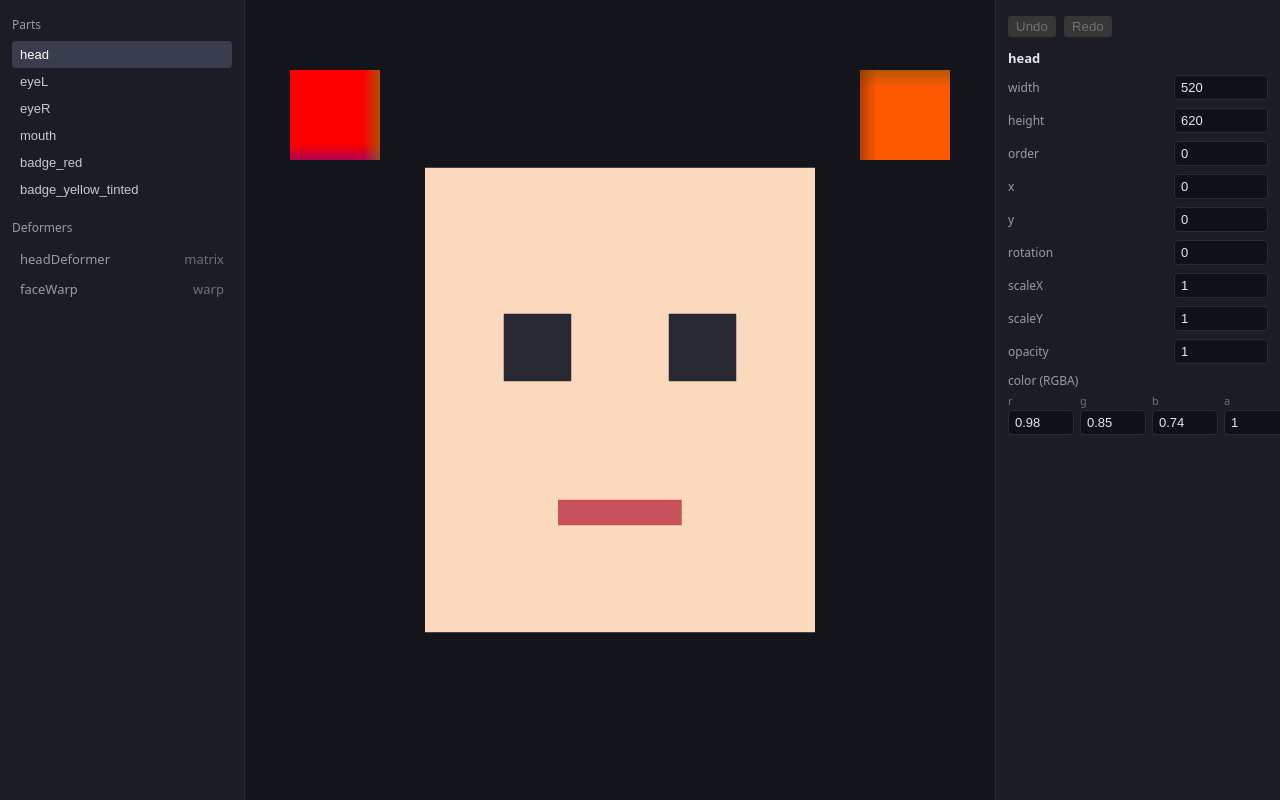
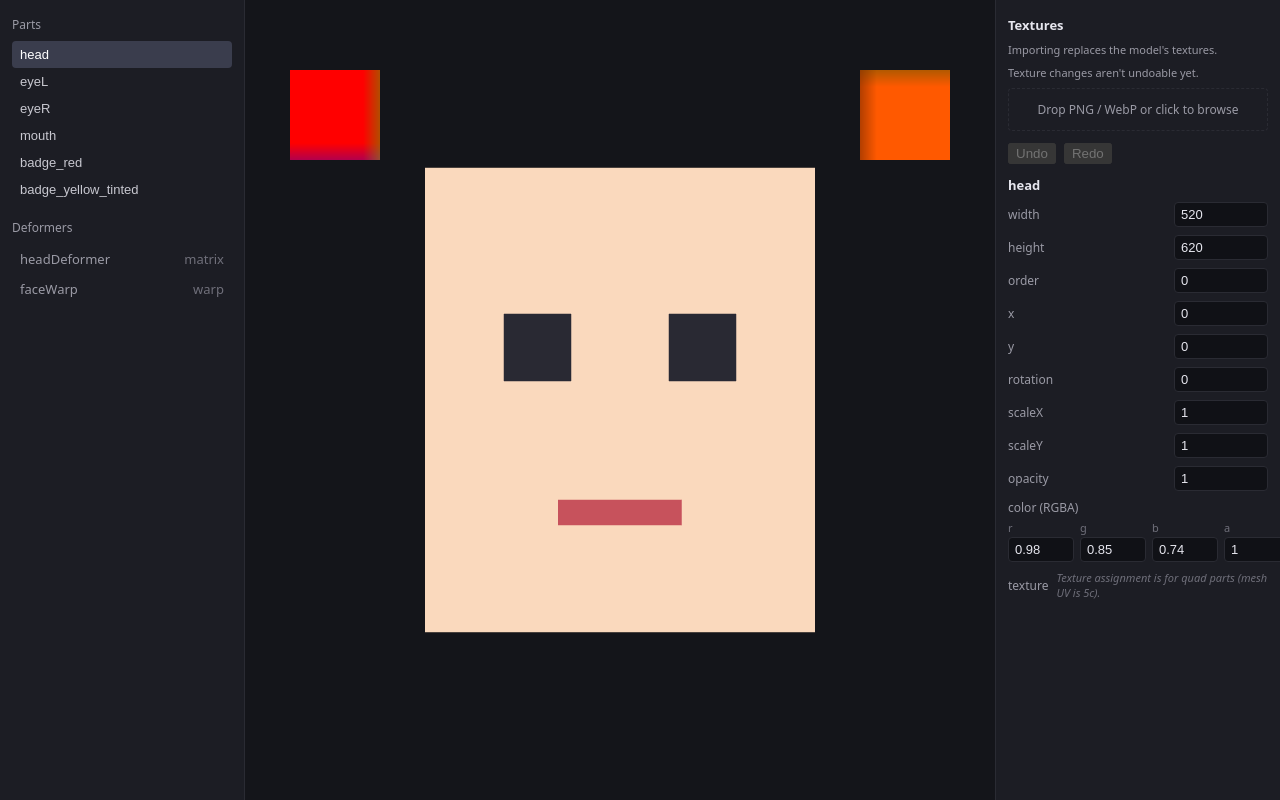
Before and after one commit to zeikar/iki, a React (Vite) app in the folder examples/editor/: page / in a window 1280 px wide. Both pictures are taken after a click on the button "head". Shown: the top 800 px of the page. Built offline with nearby package versions, Linux system fonts and the light colour scheme.

Commit message:
feat(editor): atlas import panel + quad-only per-part texture picker

```diff
--- a/examples/editor/src/App.tsx
+++ b/examples/editor/src/App.tsx
@@ -2,6 +2,7 @@ import type { IkiPlayer } from "@iki/engine";
 import { IkiFormatError } from "@iki/format";
 import { useRef } from "react";
 
+import { AtlasPanel } from "./AtlasPanel";
 import { Inspector } from "./Inspector";
 import { PartsTree } from "./PartsTree";
 import { Preview } from "./Preview";
@@ -68,6 +69,7 @@ export function App() {
           overflowY: "auto",
         }}
       >
+        <AtlasPanel />
         <Inspector />
         {exportError && (
           <p
--- /dev/null
+++ b/examples/editor/src/AtlasPanel.tsx
@@ -0,0 +1,221 @@
+import { useRef, useState } from "react";
+
+import { decodeImageFile } from "./atlas-image";
+import { useEditorStore } from "./store";
+
+const labelStyle = { fontSize: 12, color: "#9a9aa5" } as const;
+
+const errorStyle = {
+  margin: 0,
+  padding: "8px 10px",
+  background: "#3a1a1a",
+  border: "1px solid #7a2a2a",
+  borderRadius: 4,
+  color: "#f08080",
+  fontSize: 12,
+  wordBreak: "break-word" as const,
+};
+
+/**
+ * Atlas image import panel. Handles file-input + drop zone, calls
+ * decodeImageFile per file, then commits via importAtlasSources.
+ *
+ * Decode-stage (allSettled): if ANY file rejects, close every fulfilled
+ * bitmap in the batch and surface the error without importing.
+ * Commit-stage: importAtlasSources returns false on failure; the store already
+ * closed the uncommitted bitmaps — surface atlasError without re-closing.
+ */
+export function AtlasPanel() {
+  const atlasSources = useEditorStore((s) => s.atlasSources);
+  const atlasError = useEditorStore((s) => s.atlasError);
+  const importAtlasSources = useEditorStore((s) => s.importAtlasSources);
+  const removeAtlasSource = useEditorStore((s) => s.removeAtlasSource);
+  const setAtlasError = useEditorStore((s) => s.setAtlasError);
+
+  const fileInputRef = useRef<HTMLInputElement>(null);
+  const [decodeError, setDecodeError] = useState<string | null>(null);
+  const [dragOver, setDragOver] = useState(false);
+
+  async function handleFiles(files: FileList | File[]) {
+    const fileArray = Array.from(files);
+    if (fileArray.length === 0) return;
+
+    setDecodeError(null);
+    setAtlasError(null);
+
+    const results = await Promise.allSettled(
+      fileArray.map((f) => decodeImageFile(f)),
+    );
+
+    // Decode-stage: if ANY rejected, close all fulfilled bitmaps and abort.
+    const hasReject = results.some((r) => r.status === "rejected");
+    if (hasReject) {
+      for (const r of results) {
+        if (r.status === "fulfilled") {
+          r.value.bitmap.close();
+        }
+      }
+      const firstRejection = results.find((r) => r.status === "rejected");
+      const msg =
+        firstRejection?.status === "rejected"
+          ? firstRejection.reason instanceof Error
+            ? firstRejection.reason.message
+            : String(firstRejection.reason)
+          : "Unknown decode error";
+      setDecodeError(msg);
+      return;
+    }
+
+    // All fulfilled — commit the batch. Store closes bitmaps on failure.
+    const decoded = results.map((r) => {
+      // We know all are fulfilled at this point.
+      return (
+        r as PromiseFulfilledResult<Awaited<ReturnType<typeof decodeImageFile>>>
+      ).value;
+    });
+
+    importAtlasSources(decoded);
+    // On false return, atlasError is already set in the store — UI surfaces it.
+  }
+
+  function onFileInputChange(e: React.ChangeEvent<HTMLInputElement>) {
+    if (e.currentTarget.files) {
+      void handleFiles(e.currentTarget.files);
+      // Reset so the same file can be re-selected.
+      e.currentTarget.value = "";
+    }
+  }
+
+  function onDragOver(e: React.DragEvent<HTMLDivElement>) {
+    e.preventDefault();
+    setDragOver(true);
+  }
+
+  function onDragLeave() {
+    setDragOver(false);
+  }
+
+  function onDrop(e: React.DragEvent<HTMLDivElement>) {
+    e.preventDefault();
+    setDragOver(false);
+    if (e.dataTransfer.files) {
+      void handleFiles(e.dataTransfer.files);
+    }
+  }
+
+  return (
+    <div style={{ display: "flex", flexDirection: "column", gap: 8 }}>
+      <p style={{ margin: 0, fontSize: 13, color: "#e6e6ee", fontWeight: 600 }}>
+        Textures
+      </p>
+
+      <p style={{ margin: 0, fontSize: 11, color: "#9a9aa5" }}>
+        Importing replaces the model&apos;s textures.
+      </p>
+      <p style={{ margin: 0, fontSize: 11, color: "#9a9aa5" }}>
+        Texture changes aren&apos;t undoable yet.
+      </p>
+
+      {/* Drop zone + file input trigger */}
+      <div
+        onDragOver={onDragOver}
+        onDragLeave={onDragLeave}
+        onDrop={onDrop}
+        onClick={() => fileInputRef.current?.click()}
+        style={{
+          border: `1px dashed ${dragOver ? "#6a6aff" : "#2a2b33"}`,
+          borderRadius: 4,
+          padding: "12px 8px",
+          textAlign: "center",
+          cursor: "pointer",
+          background: dragOver ? "#1e1e30" : "transparent",
+          color: "#9a9aa5",
+          fontSize: 12,
+          userSelect: "none",
+        }}
+      >
+        Drop PNG / WebP or click to browse
+      </div>
+      <input
+        ref={fileInputRef}
+        type="file"
+        accept="image/png,image/webp"
+        multiple
+        style={{ display: "none" }}
+        onChange={onFileInputChange}
+      />
+
+      {/* Decode-stage error */}
+      {decodeError && <p style={errorStyle}>{decodeError}</p>}
+      {/* Commit-stage error (from store) */}
+      {atlasError && <p style={errorStyle}>{atlasError}</p>}
+
+      {/* Source list */}
+      {atlasSources.length > 0 && (
+        <ul
+          style={{
+            listStyle: "none",
+            margin: 0,
+            padding: 0,
+            display: "flex",
+            flexDirection: "column",
+            gap: 4,
+          }}
+        >
+          {atlasSources.map((src) => (
+            <li
+              key={src.id}
+              style={{
+                display: "flex",
+                alignItems: "center",
+                justifyContent: "space-between",
+                gap: 8,
+                padding: "4px 0",
+              }}
+            >
+              <div
+                style={{
+                  display: "flex",
+                  flexDirection: "column",
+                  gap: 1,
+                  minWidth: 0,
+                }}
+              >
+                <span
+                  style={{
+                    fontSize: 12,
+                    color: "#e6e6ee",
+                    overflow: "hidden",
+                    textOverflow: "ellipsis",
+                    whiteSpace: "nowrap",
+                  }}
+                >
+                  {src.name}
+                </span>
+                <span style={labelStyle}>
+                  {src.width}&times;{src.height}
+                </span>
+              </div>
+              <button
+                type="button"
+                onClick={() => removeAtlasSource(src.id)}
+                style={{
+                  flexShrink: 0,
+                  padding: "2px 8px",
+                  fontSize: 12,
+                  background: "#2a1a1a",
+                  border: "1px solid #7a2a2a",
+                  borderRadius: 4,
+                  color: "#f08080",
+                  cursor: "pointer",
+                }}
+              >
+                Remove
+              </button>
+            </li>
+          ))}
+        </ul>
+      )}
+    </div>
+  );
+}
--- a/examples/editor/src/Inspector.tsx
+++ b/examples/editor/src/Inspector.tsx
@@ -11,6 +11,7 @@ import type { IkiPart } from "@iki/format";
 import type { CSSProperties } from "react";
 
 import { useEditorStore } from "./store";
+import type { DecodedSource } from "./atlas-image";
 
 /**
  * Engine transform defaults (verified in the engine's `deform.ts`). DISPLAYED
@@ -103,6 +104,18 @@ function PartFields({
 }) {
   const id = part.id;
 
+  // Subscribe to atlas state via revision-keyed selector pattern so texture
+  // assignments re-render with the document.
+  const atlasSources = useEditorStore((s) => {
+    void s.revision;
+    return s.atlasSources;
+  });
+  const partAssignments = useEditorStore((s) => {
+    void s.revision;
+    return s.partAssignments;
+  });
+  const assignPartTexture = useEditorStore((s) => s.assignPartTexture);
+
   return (
     <div style={{ display: "flex", flexDirection: "column", gap: 8 }}>
       <p style={{ margin: 0, fontSize: 13, color: "#e6e6ee", fontWeight: 600 }}>
@@ -166,7 +179,71 @@ function PartFields({
         color={part.color}
         onCommit={(rgba) => runCommand(new SetPartColor(id, rgba))}
       />
+
+      <TextureField
+        part={part}
+        atlasSources={atlasSources}
+        currentSourceId={partAssignments[id] ?? null}
+        onAssign={(sourceId) => assignPartTexture(id, sourceId)}
+      />
     </div>
+  );
+}
+
+/**
+ * Texture assignment field. Only shown for quad parts (no `mesh`).
+ * For mesh parts, renders a disabled informational note (first line of defense;
+ * the store is the second).
+ */
+function TextureField({
+  part,
+  atlasSources,
+  currentSourceId,
+  onAssign,
+}: {
+  part: IkiPart;
+  atlasSources: DecodedSource[];
+  currentSourceId: string | null;
+  onAssign: (sourceId: string | null) => void;
+}) {
+  if (part.mesh !== undefined) {
+    return (
+      <div style={rowStyle}>
+        <span style={labelStyle}>texture</span>
+        <span style={{ fontSize: 11, color: "#6f6f7a", fontStyle: "italic" }}>
+          Texture assignment is for quad parts (mesh UV is 5c).
+        </span>
+      </div>
+    );
+  }
+
+  return (
+    <label style={rowStyle}>
+      <span style={labelStyle}>texture</span>
+      <select
+        value={currentSourceId ?? ""}
+        onChange={(e) => {
+          const val = e.currentTarget.value;
+          onAssign(val === "" ? null : val);
+        }}
+        style={{
+          background: "#101116",
+          border: "1px solid #2a2b33",
+          borderRadius: 4,
+          color: "#e6e6ee",
+          padding: "4px 6px",
+          fontSize: 13,
+          maxWidth: 140,
+        }}
+      >
+        <option value="">none</option>
+        {atlasSources.map((src) => (
+          <option key={src.id} value={src.id}>
+            {src.name}
+          </option>
+        ))}
+      </select>
+    </label>
   );
 }
 
```
